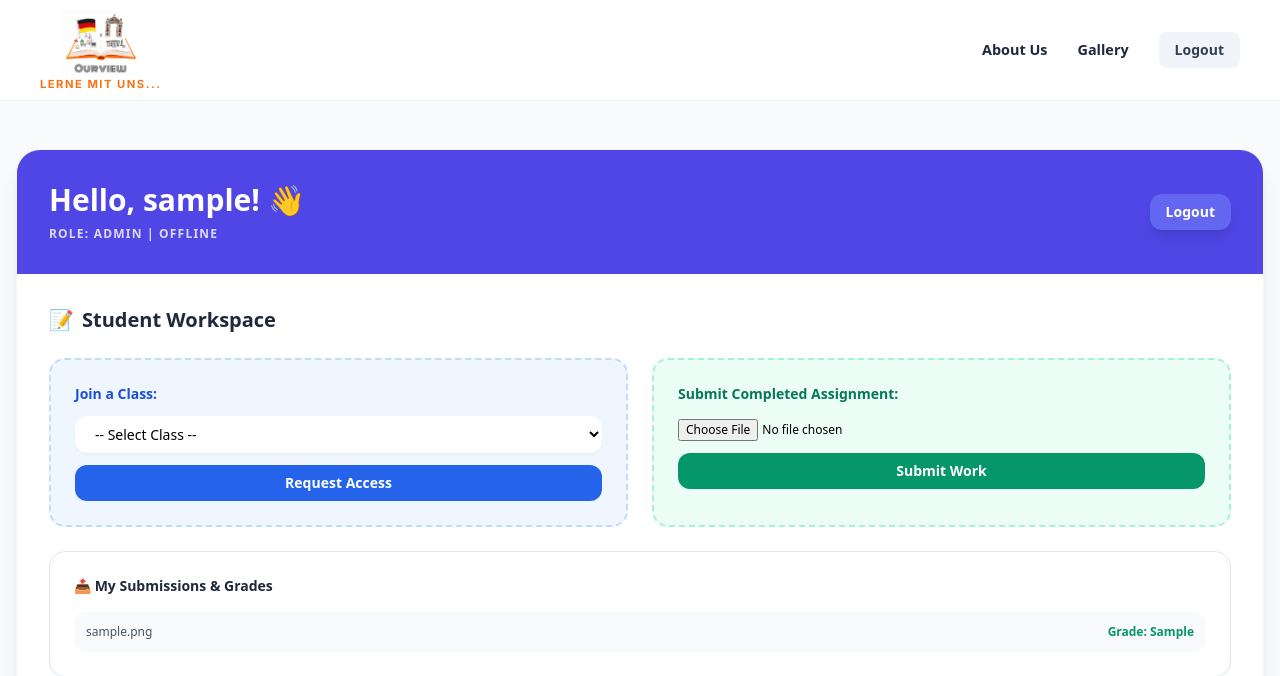
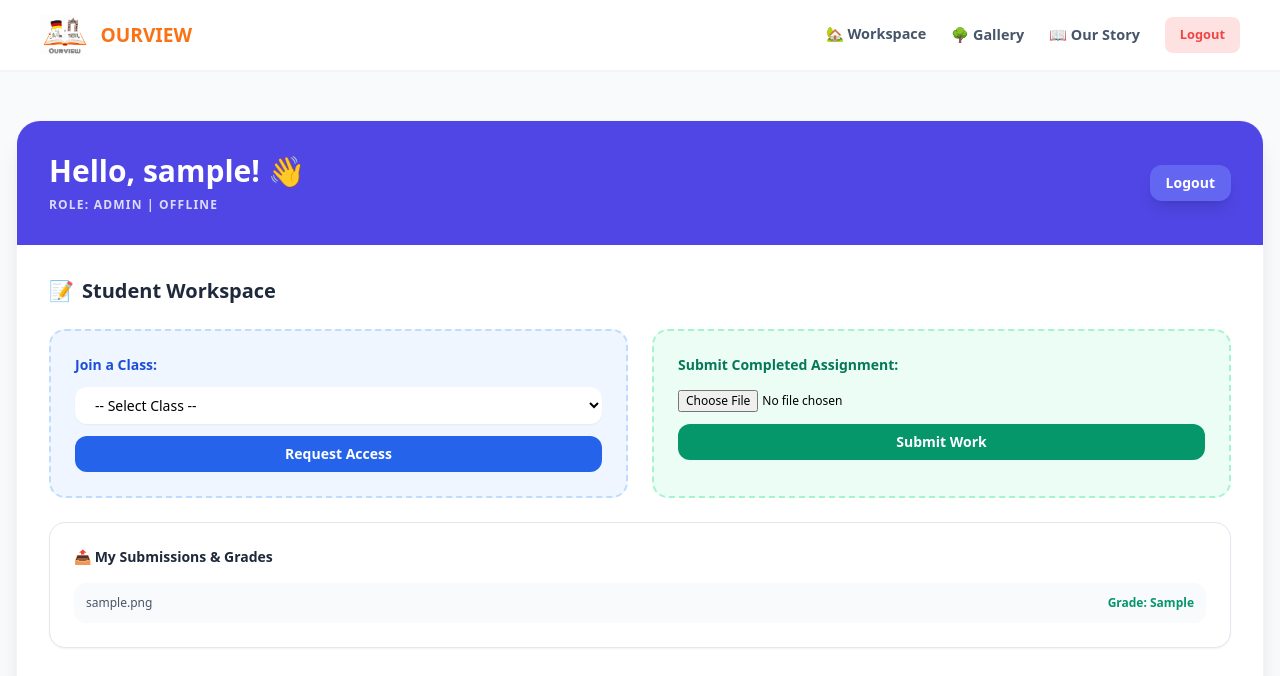
Before and after one commit to MaxxJinga/ourview-portal, a Flask app: page / in a window 1280 px wide. Shown: the top 676 px of the page. Run offline with Flask 3, Linux system fonts and the light colour scheme; the visitor is signed in with stand-in values (Sample User, id 1); tables that the repository leaves empty hold one stand-in row (values such as "Sample post"); some libraries are stand-ins or nearby versions.

Commit message:
Add files via upload

```diff
--- a/app.py
+++ b/app.py
@@ -331,35 +331,46 @@ def upload_file():
     db.session.commit()
     return redirect('/')
 
-@app.route('/join_class/<int:class_id>', methods=['POST'])
-def join_class(class_id):
+@app.route('/join_class', methods=['POST']) # No <int:class_id> here!
+def join_class():
     student_id = session.get('user_id')
+    if not student_id:
+        return redirect(url_for('login'))
 
-    # 1. Check if they are already IN the class
-    # 2. Check if they ALREADY sent a request
-    existing_request = enrollment_table.query.filter_by(
+    # 1. Get the ID from the dropdown <select name="class_id">
+    class_id = request.form.get('class_id')
+
+    if not class_id:
+        flash("Please select a class from the list!", "warning")
+        return redirect(url_for('dashboard'))
+
+    # 2. Check if a request already exists
+    # We use .filter_by because enrollment_table is likely a model or Query object
+    existing = db.session.query(enrollment_table).filter_by(
         user_id=student_id,
         classroom_id=class_id
     ).first()
 
-    if existing_request:
-        if existing_request.status == 'approved':
-            flash("✨ You are already a member of this class!", "info")
-        else:
-            flash("⏳ Request already sent! Please wait for teacher approval.", "warning")
+    if existing:
+        flash("⏳ You already have a pending request for this class.", "info")
         return redirect(url_for('dashboard'))
 
-    # 3. If no request exists, create a new one
-    new_request = enrollment_table.insert().values(
-        user_id=student_id,
-        classroom_id=class_id,
-        status='pending'  # Set it to pending by default
-    )
+    # 3. Insert the new request
+    # Using your table name and standard SQLAlchemy insert
+    try:
+        new_req = enrollment_table.insert().values(
+            user_id=student_id,
+            classroom_id=class_id,
+            status='pending'
+        )
+        db.session.execute(new_req)
+        db.session.commit()
+        flash("🚀 Success! Request sent to the teacher.", "success")
+    except Exception as e:
+        db.session.rollback()
+        flash("❌ Error sending request. Please try again.", "danger")
+        print(f"Enrollment Error: {e}")
 
-    db.session.add(new_request)
-    db.session.commit()
-
-    flash("🚀 Request sent! Your teacher will review it shortly.", "success")
     return redirect(url_for('dashboard'))
 
 @app.route('/approve_student/<int:u_id>/<int:c_id>')
--- a/templates/dashboard.html
+++ b/templates/dashboard.html
@@ -66,24 +66,23 @@
     }
 </style>
 </head>
-<body class="bg-slate-50 font-sans min-h-screen"><header style="display: flex; justify-content: space-between; align-items: center; padding: 10px 40px; background: #ffffff; border-bottom: 1px solid #f0f0f0; position: sticky; top: 0; z-index: 1000;">
-
-    <a href="/" style="text-decoration: none; display: flex; flex-direction: column; align-items: center; gap: 4px;">
-        <img src="{{ url_for('static', filename='logo.png') }}"
-             alt="Ourview Logo"
-             style="height: 65px; width: auto; display: block; transition: transform 0.3s ease;">
-
-        <span style="font-family: 'Inter', sans-serif; color: #F97316; font-size: 0.7rem; font-weight: 700; text-transform: uppercase; letter-spacing: 1.5px; line-height: 1;">
-            Lerne mit uns...
-        </span>
+<body class="bg-slate-50 font-sans min-h-screen">
+    <header style="display: flex; justify-content: space-between; align-items: center; padding: 15px 40px; background: white; border-bottom: 2px solid #f1f5f9;">
+    <a href="{{ url_for('dashboard') }}" style="text-decoration: none; display: flex; align-items: center; gap: 10px;">
+        <img src="{{ url_for('static', filename='logo.png') }}" alt="Logo" style="height: 40px;">
+        <span style="color: #F97316; font-weight: 800; font-size: 1.2rem;">OURVIEW</span>
     </a>
 
-    <nav style="display: flex; gap: 30px; align-items: center;">
-    <a href="/about" style="text-decoration: none; color: #1e293b; font-weight: 600; font-size: 0.9rem;">About Us</a>
-    <a href="/gallery" style="text-decoration: none; color: #1e293b; font-weight: 600; font-size: 0.9rem;">Gallery</a>
-    <a href="/logout" class="bg-slate-100 hover:bg-slate-200 text-slate-700 px-4 py-2 rounded-lg text-sm font-bold transition">Logout</a>
-</nav>
+    <nav style="display: flex; gap: 25px; align-items: center;">
+        <a href="{{ url_for('dashboard') }}" style="text-decoration: none; color: #475569; font-weight: 700; font-size: 0.9rem; border-bottom: 2px solid transparent;" onmouseover="this.style.color='#F97316'">🏡 Workspace</a>
+        <a href="{{ url_for('gallery') }}" style="text-decoration: none; color: #475569; font-weight: 700; font-size: 0.9rem;" onmouseover="this.style.color='#F97316'">🌳 Gallery</a>
+        <a href="{{ url_for('about') }}" style="text-decoration: none; color: #475569; font-weight: 700; font-size: 0.9rem;" onmouseover="this.style.color='#F97316'">📖 Our Story</a>
+
+        <a href="{{ url_for('logout') }}" style="background: #fee2e2; color: #ef4444; padding: 8px 15px; border-radius: 8px; text-decoration: none; font-weight: 700; font-size: 0.8rem;">Logout</a>
+    </nav>
 </header>
+
+
 
     {% if notifications %}
     <div class="max-w-4xl mx-auto px-4 mt-6">
@@ -188,7 +187,6 @@
     </form>
 </div>
 {% endif %}
-
                     <div class="bg-white p-6 rounded-3xl shadow-sm border border-slate-100">
                         <div class="flex items-center gap-3 mb-6">
                             <div class="p-2 bg-red-100 rounded-lg"><span class="text-red-600 font-bold">⚠️</span></div>
@@ -221,13 +219,19 @@
                     <div class="grid grid-cols-1 md:grid-cols-2 gap-6">
                         <div class="bg-blue-50 border-2 border-dashed border-blue-200 rounded-2xl p-6">
                             <h6 class="text-blue-700 font-bold text-sm mb-3">Join a Class:</h6>
-                            <form action="/join_class" method="POST" class="space-y-3">
-                                <select name="class_id" required class="w-full px-4 py-2 rounded-xl border-0 shadow-sm bg-white text-sm">
-                                    <option value="" disabled selected>-- Select Class --</option>
-                                    {% for classroom in classrooms %}<option value="{{ classroom.id }}">{{ classroom.name }}</option>{% endfor %}
-                                </select>
-                                <button type="submit" class="w-full bg-blue-600 text-white py-2 rounded-xl font-bold text-sm">Request Access</button>
-                            </form>
+                            <form action="{{ url_for('join_class') }}" method="POST" class="space-y-3">
+
+    <select name="class_id" required class="w-full px-4 py-2 rounded-xl border-0 shadow-sm bg-white text-sm">
+        <option value="" disabled selected>-- Select Class --</option>
+        {% for classroom in classrooms %}
+            <option value="{{ classroom.id }}">{{ classroom.name }}</option>
+        {% endfor %}
+    </select>
+
+    <button type="submit" class="w-full bg-blue-600 text-white py-2 rounded-xl font-bold text-sm">
+        Request Access
+    </button>
+</form>
                         </div>
 
                         <div class="bg-emerald-50 border-2 border-dashed border-emerald-200 rounded-2xl p-6">
```
Also changed, not shown: templates/about.html (+29 -11 lines), templates/gallery.html (+14 -11 lines).
